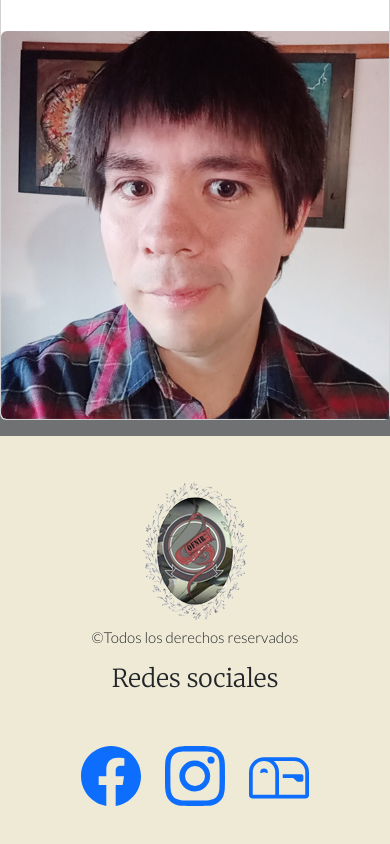
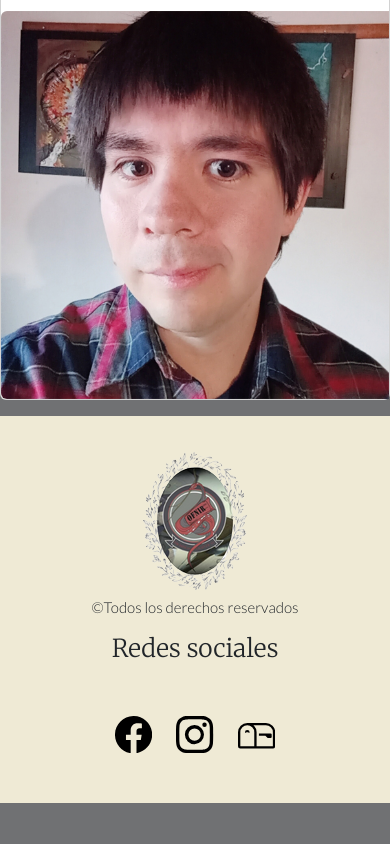
Before and after one commit to ItsOfnir/Ofni_Page, a plain HTML site: page index.html in a window 390 px wide. Shown: the part 894-1738 px from the top of the page. After the commit the page ends 1697 px from the top, so only its background shows below. Drawn offline with nearby package versions, Linux system fonts and the light colour scheme.

Commit message:
nuevo color iconos

```diff
--- a/style.css
+++ b/style.css
@@ -9,7 +9,7 @@
 
 .titulo1{
     font-family: 'Merriweather', serif;
-    padding: 50px;
+    padding: 40px;
     text-align: center;
     background-color: #efead5
 }
@@ -79,7 +79,8 @@ h5{
         font-size: 25px;
     }
     svg{
-        padding: 20px;
+        width: 20%;
+        height: 20%;
     }
     .barra2{
         align-items: center;
@@ -89,7 +90,7 @@ h5{
     display: flex;
     justify-content: center;
     align-items: center;
-    padding: 20px;
+    padding: 10px;
     background-color: #efead5;
 
 }
@@ -111,4 +112,5 @@ h2{
 }
 svg{
     padding: 10px;
+    color: black;
 }
```
